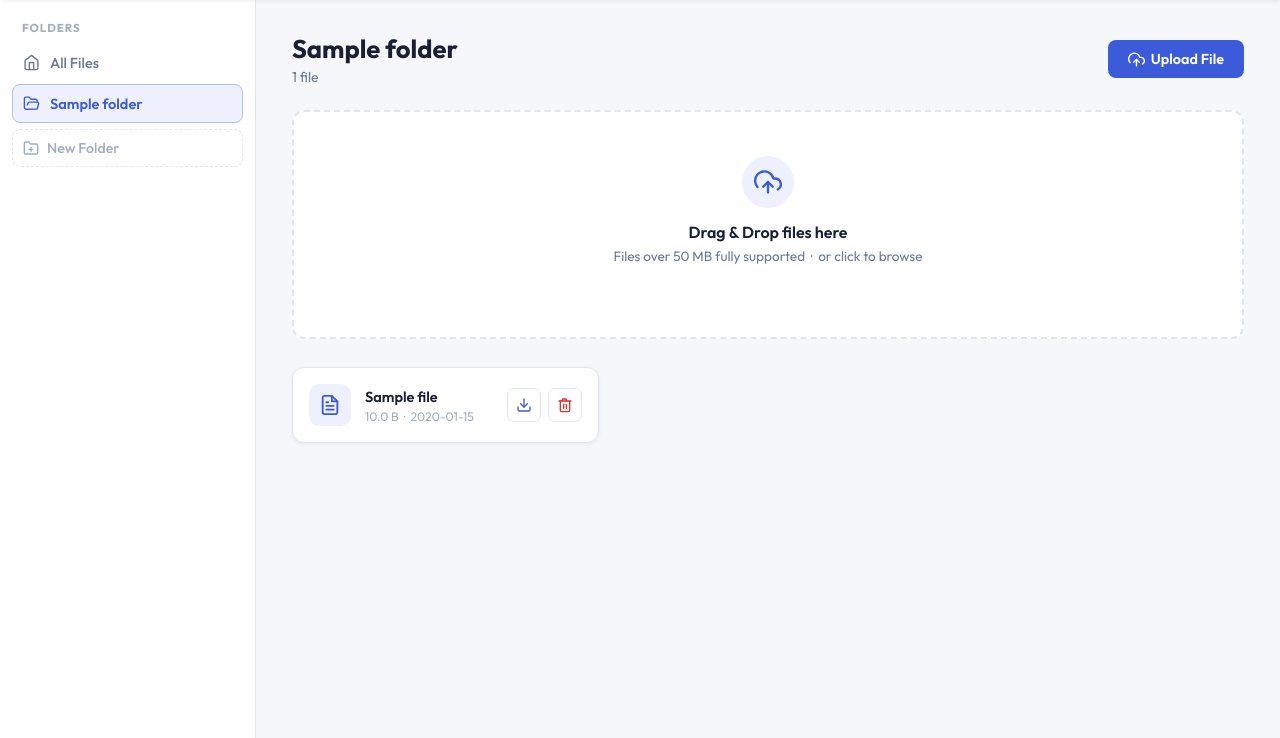
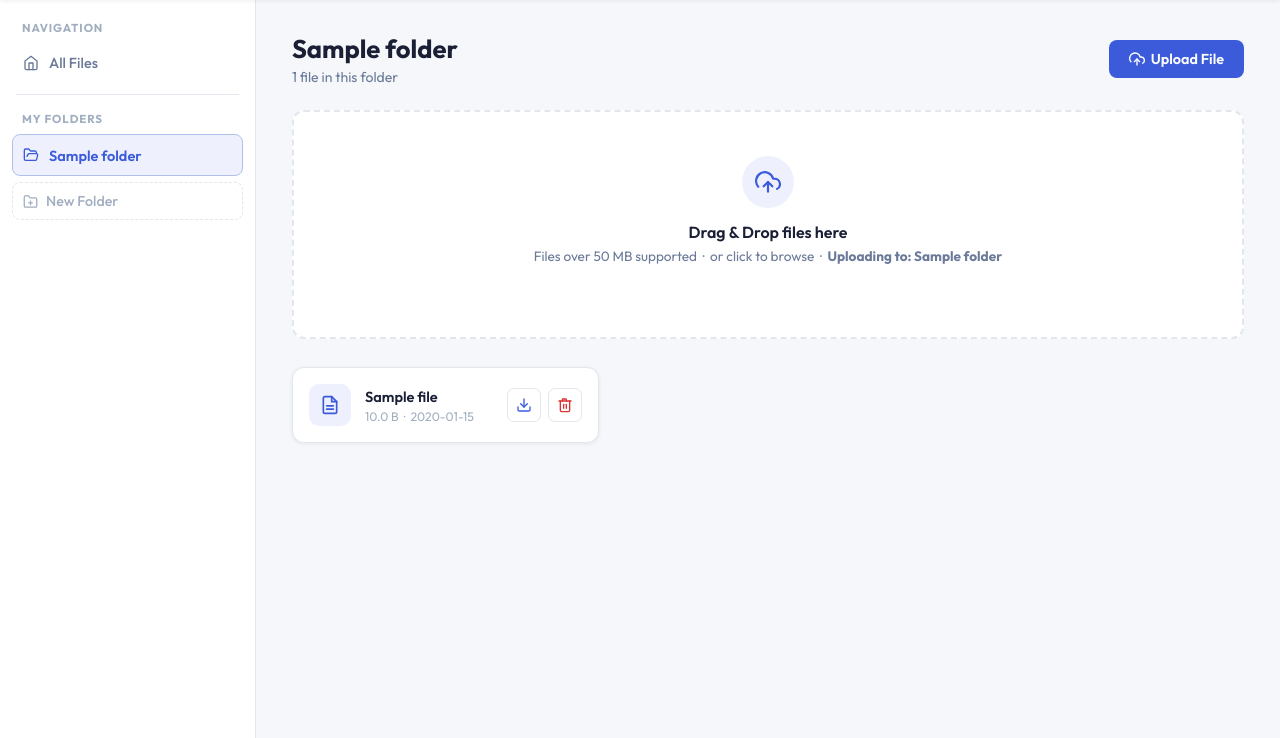
Before and after one commit to srinithreddy01/STUDENT-FILE-CONTROL, a Flask app: page /dashboard?folder=1 in a window 1280 px wide. Shown: the part 62-800 px from the top of the page. Run offline with Flask 3, Linux system fonts and the light colour scheme; the visitor is signed in with stand-in values (Sample User, id 1); tables that the repository leaves empty hold one stand-in row (values such as "Sample post").

Commit message:
fix: folder create/delete and file upload to folders all working

```diff
--- a/backend/static/app.js
+++ b/backend/static/app.js
@@ -24,23 +24,33 @@ function switchTab(tab) {
 
 // ── Folder modal ───────────────────────────────────────────────────────────────
 function openFolderModal() {
-  document.getElementById('folderModal').style.display = 'flex';
-  setTimeout(() => document.getElementById('folderNameInput').focus(), 50);
+  const modal = document.getElementById('folderModal');
+  modal.style.display = 'flex';
+  setTimeout(() => {
+    const input = document.getElementById('folderNameInput');
+    if (input) input.focus();
+  }, 60);
 }
 
 function closeFolderModal() {
   document.getElementById('folderModal').style.display = 'none';
-  document.getElementById('folderNameInput').value = '';
+  const input = document.getElementById('folderNameInput');
+  if (input) input.value = '';
   const err = document.getElementById('folderError');
-  if (err) { err.style.display = 'none'; }
+  if (err) err.style.display = 'none';
 }
 
+// Create folder via POST form-data → JSON response
 async function createFolder() {
-  const nameInput = document.getElementById('folderNameInput');
-  const name      = nameInput.value.trim();
-  const errEl     = document.getElementById('folderError');
+  const input = document.getElementById('folderNameInput');
+  const errEl = document.getElementById('folderError');
+  const name  = input ? input.value.trim() : '';
 
-  if (!name) return;
+  if (!name) {
+    errEl.textContent   = 'Please enter a folder name.';
+    errEl.style.display = 'block';
+    return;
+  }
   errEl.style.display = 'none';
 
   const fd = new FormData();
@@ -49,71 +59,105 @@ async function createFolder() {
   try {
     const res  = await fetch('/folder/create', { method: 'POST', body: fd });
     const data = await res.json();
+
     if (!res.ok) {
-      errEl.textContent    = data.error;
-      errEl.style.display  = 'block';
+      errEl.textContent   = data.error || 'Failed to create folder.';
+      errEl.style.display = 'block';
       return;
     }
+    // Success — close modal and go to the new folder
     closeFolderModal();
-    window.location.reload();
-  } catch {
-    errEl.textContent   = 'Network error — please try again';
+    window.location.href = '/dashboard?folder=' + data.id;
+
+  } catch (e) {
+    errEl.textContent   = 'Network error — please try again.';
     errEl.style.display = 'block';
   }
 }
 
 // ── Delete folder ──────────────────────────────────────────────────────────────
+// Called from the inline × button on each folder row
 async function deleteFolder(event, folderId) {
+  // Stop the click from bubbling up to the folder-item (which navigates)
   event.stopPropagation();
   event.preventDefault();
-  if (!confirm('Delete this folder? Files inside will move to All Files.')) return;
 
-  const res = await fetch(`/folder/${folderId}`, { method: 'DELETE' });
-  if (res.ok) {
-    const url = new URL(window.location.href);
-    if (url.searchParams.get('folder') == folderId) {
-      window.location.href = '/dashboard';
+  if (!confirm('Delete this folder?\nFiles inside will be moved to All Files.')) return;
+
+  try {
+    const res = await fetch('/folder/' + folderId, { method: 'DELETE' });
+
+    if (res.ok) {
+      // If we are currently inside that folder, jump to root
+      const urlFolder = new URLSearchParams(window.location.search).get('folder');
+      if (String(urlFolder) === String(folderId)) {
+        window.location.href = '/dashboard';
+      } else {
+        window.location.reload();
+      }
     } else {
-      window.location.reload();
+      const data = await res.json().catch(() => ({}));
+      alert('Could not delete folder: ' + (data.error || res.status));
     }
+  } catch (e) {
+    alert('Network error while deleting folder.');
   }
 }
 
 // ── Delete file ────────────────────────────────────────────────────────────────
 async function deleteFile(fileId) {
   if (!confirm('Permanently delete this file?')) return;
-  const res = await fetch(`/file/${fileId}`, { method: 'DELETE' });
-  if (res.ok) {
-    const card = document.getElementById(`file-${fileId}`);
-    if (card) {
-      card.style.animation = 'fadeOut .3s ease forwards';
-      setTimeout(() => card.remove(), 320);
+
+  try {
+    const res = await fetch('/file/' + fileId, { method: 'DELETE' });
+
+    if (res.ok) {
+      const card = document.getElementById('file-' + fileId);
+      if (card) {
+        card.style.transition = 'opacity .25s, transform .25s';
+        card.style.opacity    = '0';
+        card.style.transform  = 'scale(.96)';
+        setTimeout(() => card.remove(), 260);
+      }
+    } else {
+      const data = await res.json().catch(() => ({}));
+      alert('Could not delete file: ' + (data.error || res.status));
     }
+  } catch (e) {
+    alert('Network error while deleting file.');
   }
 }
 
-// ── Upload with progress ───────────────────────────────────────────────────────
+// ── Upload with XHR progress ───────────────────────────────────────────────────
 document.addEventListener('DOMContentLoaded', function () {
 
-  /* ── Folder modal keyboard shortcuts ── */
-  const nameInput = document.getElementById('folderNameInput');
-  if (nameInput) {
-    nameInput.addEventListener('keydown', function (e) {
+  // Folder modal: keyboard shortcuts
+  const folderInput = document.getElementById('folderNameInput');
+  if (folderInput) {
+    folderInput.addEventListener('keydown', function (e) {
       if (e.key === 'Enter')  createFolder();
       if (e.key === 'Escape') closeFolderModal();
     });
   }
 
-  /* ── Upload zone ── */
-  const zone          = document.getElementById('uploadZone');
-  const fileInput     = document.getElementById('fileInput');
-  const progressWrap  = document.getElementById('progressWrap');
-  const progressBar   = document.getElementById('progressBar');
-  const uploadStatus  = document.getElementById('uploadStatus');
+  // Close modal when clicking the dark overlay
+  const overlay = document.getElementById('folderModal');
+  if (overlay) {
+    overlay.addEventListener('click', function (e) {
+      if (e.target === overlay) closeFolderModal();
+    });
+  }
 
-  if (!zone) return;   // not on dashboard page
+  // ── Upload zone wiring ──────────────────────────────────────────
+  const zone         = document.getElementById('uploadZone');
+  const fileInput    = document.getElementById('fileInput');
+  const progressWrap = document.getElementById('progressWrap');
+  const progressBar  = document.getElementById('progressBar');
+  const statusEl     = document.getElementById('uploadStatus');
 
-  // click zone → open file picker (prevents double-trigger from inner button clicks)
+  if (!zone || !fileInput) return;   // not on dashboard
+
+  // Clicking zone opens picker (except when clicking the Upload button)
   zone.addEventListener('click', function (e) {
     if (e.target.closest('.btn')) return;
     fileInput.click();
@@ -123,8 +167,14 @@ document.addEventListener('DOMContentLoaded', function () {
     if (this.files && this.files[0]) doUpload(this.files[0]);
   });
 
-  zone.addEventListener('dragover',  e => { e.preventDefault(); zone.classList.add('dragover'); });
-  zone.addEventListener('dragleave', e => { e.preventDefault(); zone.classList.remove('dragover'); });
+  zone.addEventListener('dragover', function (e) {
+    e.preventDefault();
+    zone.classList.add('dragover');
+  });
+  zone.addEventListener('dragleave', function (e) {
+    e.preventDefault();
+    zone.classList.remove('dragover');
+  });
   zone.addEventListener('drop', function (e) {
     e.preventDefault();
     zone.classList.remove('dragover');
@@ -133,18 +183,22 @@ document.addEventListener('DOMContentLoaded', function () {
   });
 
   function doUpload(file) {
-    const folderParam = new URL(window.location.href).searchParams.get('folder');
+    // Read current folder from URL
+    const folderParam = new URLSearchParams(window.location.search).get('folder');
+
     const fd = new FormData();
     fd.append('file', file);
+    // Attach folder_id only when inside a real folder (not 'root' or empty)
     if (folderParam && folderParam !== 'root') {
       fd.append('folder_id', folderParam);
     }
 
+    // UI: show progress
     progressWrap.style.display = 'block';
     progressBar.style.width    = '0%';
-    uploadStatus.textContent   = `Uploading "${file.name}"…`;
+    statusEl.textContent       = 'Uploading "' + file.name + '"…';
     zone.style.pointerEvents   = 'none';
-    fileInput.value            = '';
+    fileInput.value            = '';   // reset so the same file can be re-selected
 
     const xhr = new XMLHttpRequest();
     xhr.open('POST', '/upload');
@@ -152,26 +206,26 @@ document.addEventListener('DOMContentLoaded', function () {
     xhr.upload.addEventListener('progress', function (e) {
       if (e.lengthComputable) {
         const pct = Math.round((e.loaded / e.total) * 100);
-        progressBar.style.width  = pct + '%';
-        uploadStatus.textContent = `Uploading… ${pct}%`;
+        progressBar.style.width = pct + '%';
+        statusEl.textContent    = 'Uploading… ' + pct + '%';
       }
     });
 
     xhr.addEventListener('load', function () {
       if (xhr.status === 201) {
-        uploadStatus.textContent = '✅ Upload complete! Refreshing…';
-        setTimeout(() => window.location.reload(), 800);
+        statusEl.textContent = '✅ Upload complete! Refreshing…';
+        setTimeout(() => window.location.reload(), 700);
       } else {
         let msg = 'Upload failed';
         try { msg = JSON.parse(xhr.responseText).error || msg; } catch {}
-        uploadStatus.textContent   = '❌ ' + msg;
+        statusEl.textContent       = '❌ ' + msg;
         progressWrap.style.display = 'none';
         zone.style.pointerEvents   = 'auto';
       }
     });
 
     xhr.addEventListener('error', function () {
-      uploadStatus.textContent   = '❌ Network error — please try again';
+      statusEl.textContent       = '❌ Network error — please try again';
       progressWrap.style.display = 'none';
       zone.style.pointerEvents   = 'auto';
     });
--- a/backend/static/style.css
+++ b/backend/static/style.css
@@ -247,14 +247,20 @@ body {
 .folder-name       { flex: 1; overflow: hidden; white-space: nowrap; text-overflow: ellipsis; }
 
 .folder-delete-btn {
-  width: 20px; height: 20px; display: none;
-  align-items: center; justify-content: center;
+  width: 22px; height: 22px;
+  display: flex; align-items: center; justify-content: center;
   background: transparent; border: none;
   color: var(--danger); border-radius: 5px;
-  cursor: pointer; padding: 0; opacity: .65;
+  cursor: pointer; padding: 0;
+  /* always in DOM but invisible until hover */
+  opacity: 0; pointer-events: none;
   transition: opacity .15s;
+  flex-shrink: 0;
 }
-.folder-item:hover .folder-delete-btn { display: flex; }
+.folder-item:hover .folder-delete-btn {
+  opacity: .75;
+  pointer-events: auto;
+}
 .folder-delete-btn:hover { opacity: 1; }
 
 .sidebar-divider { height: 1px; background: var(--border); margin: 10px 4px; }
@@ -378,9 +384,11 @@ body {
   border-radius: 16px;
   box-shadow: var(--shadow-lg);
   animation: fadeUp .2s ease;
+  /* stop clicks falling through to overlay */
+  position: relative;
 }
-.modal h2 { margin-bottom: 18px; font-size: 1.15rem; color: var(--text-1); }
-.modal-footer { display: flex; gap: 10px; margin-top: 18px; justify-content: flex-end; }
+.modal h2 { margin-bottom: 18px; font-size: 1.15rem; color: var(--text-1); display:flex; align-items:center; }
+.modal-footer { display: flex; gap: 10px; margin-top: 20px; justify-content: flex-end; }
 
 /* ── Animations ───────────────────────────────────────────────────── */
 @keyframes fadeUp  { from { opacity: 0; transform: translateY(14px); } to { opacity: 1; transform: translateY(0); } }
--- a/backend/templates/dashboard.html
+++ b/backend/templates/dashboard.html
@@ -24,7 +24,6 @@
   <div class="nav-right">
     <span class="nav-user">👋 {{ username }}</span>
     <a href="/logout" class="btn btn-ghost" style="padding:8px 14px;font-size:.85rem;">
-      <!-- log-out icon -->
       <svg xmlns="http://www.w3.org/2000/svg" width="15" height="15" viewBox="0 0 24 24"
            fill="none" stroke="currentColor" stroke-width="2"
            stroke-linecap="round" stroke-linejoin="round">
@@ -41,12 +40,12 @@
 
   <!-- ═══════════════════ SIDEBAR ═══════════════════ -->
   <aside class="sidebar">
-    <p class="sidebar-title">Folders</p>
+    <p class="sidebar-title">Navigation</p>
 
     <!-- All Files -->
     <a href="/dashboard"
        class="folder-item {{ 'active' if not active_folder else '' }}">
-      <svg xmlns="http://www.w3.org/2000/svg" width="17" height="17" viewBox="0 0 24 24"
+      <svg xmlns="http://www.w3.org/2000/svg" width="16" height="16" viewBox="0 0 24 24"
            fill="none" stroke="currentColor" stroke-width="2"
            stroke-linecap="round" stroke-linejoin="round">
         <path d="m3 9 9-7 9 7v11a2 2 0 0 1-2 2H5a2 2 0 0 1-2-2z"/>
@@ -55,35 +54,34 @@
       <span class="folder-name">All Files</span>
     </a>
 
-    <!-- Dynamic folders -->
+    <div class="sidebar-divider"></div>
+    <p class="sidebar-title" style="margin-top:6px;">My Folders</p>
+
+    <!-- Dynamic folder list -->
+    {% if folders %}
       {% for folder in folders %}
       <div class="folder-item {{ 'active' if active_folder == folder.id|string else '' }}"
            onclick="location.href='/dashboard?folder={{ folder.id }}'">
 
-      {% if active_folder == folder.id|string %}
-      <!-- folder-open icon -->
-      <svg xmlns="http://www.w3.org/2000/svg" width="17" height="17" viewBox="0 0 24 24"
+        <!-- folder icon -->
+        <svg xmlns="http://www.w3.org/2000/svg" width="16" height="16" viewBox="0 0 24 24"
              fill="none" stroke="currentColor" stroke-width="2"
              stroke-linecap="round" stroke-linejoin="round">
+          {% if active_folder == folder.id|string %}
             <path d="m6 14 1.5-2.9A2 2 0 0 1 9.24 10H20a2 2 0 0 1 1.94 2.5l-1.54 6a2 2 0 0 1-1.95 1.5H4a2 2 0 0 1-2-2V5a2 2 0 0 1 2-2h3.9a2 2 0 0 1 1.69.9l.81 1.2a2 2 0 0 0 1.67.9H18a2 2 0 0 1 2 2v2"/>
+          {% else %}
+            <path d="M22 19a2 2 0 0 1-2 2H4a2 2 0 0 1-2-2V5a2 2 0 0 1 2-2h5l2 3h9a2 2 0 0 1 2 2z"/>
+          {% endif %}
         </svg>
-      {% else %}
-      <!-- folder icon -->
-      <svg xmlns="http://www.w3.org/2000/svg" width="17" height="17" viewBox="0 0 24 24"
-           fill="none" stroke="currentColor" stroke-width="2"
-           stroke-linecap="round" stroke-linejoin="round">
-        <path d="M22 19a2 2 0 0 1-2 2H4a2 2 0 0 1-2-2V5a2 2 0 0 1 2-2h5l2 3h9a2 2 0 0 1 2 2z"/>
-      </svg>
-      {% endif %}
 
         <span class="folder-name">{{ folder.name }}</span>
 
-      <!-- Delete folder button (visible on hover via CSS) -->
+        <!-- Delete folder × button -->
         <button class="folder-delete-btn"
                 title="Delete folder"
                 onclick="deleteFolder(event, {{ folder.id }})">
-        <svg xmlns="http://www.w3.org/2000/svg" width="13" height="13" viewBox="0 0 24 24"
-             fill="none" stroke="currentColor" stroke-width="2"
+          <svg xmlns="http://www.w3.org/2000/svg" width="12" height="12" viewBox="0 0 24 24"
+               fill="none" stroke="currentColor" stroke-width="2.5"
                stroke-linecap="round" stroke-linejoin="round">
             <line x1="18" y1="6" x2="6" y2="18"/>
             <line x1="6"  y1="6" x2="18" y2="18"/>
@@ -91,10 +89,13 @@
         </button>
       </div>
       {% endfor %}
+    {% else %}
+      <p style="font-size:.83rem;color:var(--text-3);padding:6px 10px;">No folders yet</p>
+    {% endif %}
 
     <!-- New Folder button -->
     <button class="new-folder-btn" onclick="openFolderModal()">
-      <svg xmlns="http://www.w3.org/2000/svg" width="16" height="16" viewBox="0 0 24 24"
+      <svg xmlns="http://www.w3.org/2000/svg" width="15" height="15" viewBox="0 0 24 24"
            fill="none" stroke="currentColor" stroke-width="2"
            stroke-linecap="round" stroke-linejoin="round">
         <path d="M22 19a2 2 0 0 1-2 2H4a2 2 0 0 1-2-2V5a2 2 0 0 1 2-2h5l2 3h9a2 2 0 0 1 2 2z"/>
@@ -110,13 +111,19 @@
     <div class="main-header">
       <div>
         <h1>{{ current_label }}</h1>
-        <p>{{ files|length }} file{{ 's' if files|length != 1 else '' }}</p>
+        <p>{{ files|length }} file{{ 's' if files|length != 1 else '' }}
+          {% if active_folder and active_folder != 'root' %}
+            in this folder
+          {% endif %}
+        </p>
       </div>
+      <!-- Upload button (also triggers file picker) -->
       <button class="btn btn-primary" onclick="document.getElementById('fileInput').click()">
-        <svg xmlns="http://www.w3.org/2000/svg" width="17" height="17" viewBox="0 0 24 24"
+        <svg xmlns="http://www.w3.org/2000/svg" width="16" height="16" viewBox="0 0 24 24"
              fill="none" stroke="currentColor" stroke-width="2"
              stroke-linecap="round" stroke-linejoin="round">
-          <polyline points="16 16 12 12 8 16"/><line x1="12" y1="12" x2="12" y2="21"/>
+          <polyline points="16 16 12 12 8 16"/>
+          <line x1="12" y1="12" x2="12" y2="21"/>
           <path d="M20.39 18.39A5 5 0 0 0 18 9h-1.26A8 8 0 1 0 3 16.3"/>
         </svg>
         Upload File
@@ -129,15 +136,21 @@
     <!-- Upload drop zone -->
     <div class="upload-zone" id="uploadZone">
       <div class="upload-icon">
-        <svg xmlns="http://www.w3.org/2000/svg" width="28" height="28" viewBox="0 0 24 24"
+        <svg xmlns="http://www.w3.org/2000/svg" width="26" height="26" viewBox="0 0 24 24"
              fill="none" stroke="currentColor" stroke-width="2"
              stroke-linecap="round" stroke-linejoin="round">
-          <polyline points="16 16 12 12 8 16"/><line x1="12" y1="12" x2="12" y2="21"/>
+          <polyline points="16 16 12 12 8 16"/>
+          <line x1="12" y1="12" x2="12" y2="21"/>
           <path d="M20.39 18.39A5 5 0 0 0 18 9h-1.26A8 8 0 1 0 3 16.3"/>
         </svg>
       </div>
       <h3>Drag &amp; Drop files here</h3>
-      <p>Files over 50 MB fully supported &nbsp;·&nbsp; or click to browse</p>
+      <p>
+        Files over 50 MB supported &nbsp;·&nbsp; or click to browse
+        {% if active_folder and active_folder != 'root' %}
+          &nbsp;·&nbsp; <strong>Uploading to: {{ current_label }}</strong>
+        {% endif %}
+      </p>
       <div class="progress-bar-wrap" id="progressWrap" style="display:none">
         <div class="progress-bar" id="progressBar"></div>
       </div>
@@ -154,27 +167,31 @@
             <path d="M14 2H6a2 2 0 0 0-2 2v16a2 2 0 0 0 2 2h12a2 2 0 0 0 2-2V8z"/>
             <polyline points="14 2 14 8 20 8"/>
           </svg>
-          <p style="margin-top:14px">No files here yet — upload something!</p>
+          <p style="margin-top:12px;font-size:.95rem;">
+            No files here yet —
+            <span style="color:var(--accent);cursor:pointer"
+                  onclick="document.getElementById('fileInput').click()">upload one</span>
+            or drag &amp; drop above.
+          </p>
         </div>
       {% endif %}
 
       {% for file in files %}
       <div class="file-card" id="file-{{ file.id }}">
 
-        <!-- File type icon -->
+        <!-- Icon -->
         <div class="file-icon-box">
-          <svg xmlns="http://www.w3.org/2000/svg" width="22" height="22" viewBox="0 0 24 24"
+          <svg xmlns="http://www.w3.org/2000/svg" width="20" height="20" viewBox="0 0 24 24"
                fill="none" stroke="currentColor" stroke-width="2"
                stroke-linecap="round" stroke-linejoin="round">
             <path d="M14 2H6a2 2 0 0 0-2 2v16a2 2 0 0 0 2 2h12a2 2 0 0 0 2-2V8z"/>
             <polyline points="14 2 14 8 20 8"/>
             <line x1="16" y1="13" x2="8" y2="13"/>
             <line x1="16" y1="17" x2="8" y2="17"/>
-            <polyline points="10 9 9 9 8 9"/>
           </svg>
         </div>
 
-        <!-- File info -->
+        <!-- Info -->
         <div class="file-info">
           <div class="file-name" title="{{ file.original_name }}">{{ file.original_name }}</div>
           <div class="file-meta">
@@ -182,11 +199,11 @@
           </div>
         </div>
 
-        <!-- ── Two icon action buttons ── -->
+        <!-- ── TWO action buttons: Download + Delete ── -->
         <div class="file-actions">
           <a href="/download/{{ file.id }}"
              class="icon-btn icon-btn-download"
-             title="Download file">
+             title="Download">
             <svg xmlns="http://www.w3.org/2000/svg" viewBox="0 0 24 24"
                  fill="none" stroke="currentColor" stroke-width="2"
                  stroke-linecap="round" stroke-linejoin="round">
@@ -197,7 +214,7 @@
           </a>
 
           <button class="icon-btn icon-btn-delete"
-                  title="Delete file"
+                  title="Delete"
                   onclick="deleteFile({{ file.id }})">
             <svg xmlns="http://www.w3.org/2000/svg" viewBox="0 0 24 24"
                  fill="none" stroke="currentColor" stroke-width="2"
@@ -217,16 +234,31 @@
 </div><!-- /layout -->
 
 <!-- ═══════════════════ CREATE FOLDER MODAL ═══════════════════ -->
-<div id="folderModal" class="modal-overlay" style="display:none"
-     onclick="closeFolderModal()">
-  <div class="modal glass" onclick="event.stopPropagation()">
-    <h2>Create New Folder</h2>
+<div id="folderModal" class="modal-overlay" style="display:none">
+  <div class="modal">
+    <h2>
+      <svg style="vertical-align:-4px;margin-right:8px" xmlns="http://www.w3.org/2000/svg"
+           width="20" height="20" viewBox="0 0 24 24" fill="none"
+           stroke="#3b5bdb" stroke-width="2" stroke-linecap="round" stroke-linejoin="round">
+        <path d="M22 19a2 2 0 0 1-2 2H4a2 2 0 0 1-2-2V5a2 2 0 0 1 2-2h5l2 3h9a2 2 0 0 1 2 2z"/>
+        <line x1="12" y1="11" x2="12" y2="17"/>
+        <line x1="9"  y1="14" x2="15" y2="14"/>
+      </svg>
+      Create New Folder
+    </h2>
     <div id="folderError" class="error-msg" style="display:none;margin-bottom:14px"></div>
     <input id="folderNameInput" class="input-field"
-           placeholder="Folder name" maxlength="80">
+           placeholder="e.g. Semester 1 Notes" maxlength="80">
     <div class="modal-footer">
-      <button class="btn btn-ghost"    onclick="closeFolderModal()">Cancel</button>
-      <button class="btn btn-primary"  onclick="createFolder()">Create</button>
+      <button class="btn btn-ghost"   onclick="closeFolderModal()">Cancel</button>
+      <button class="btn btn-primary" onclick="createFolder()">
+        <svg xmlns="http://www.w3.org/2000/svg" width="15" height="15" viewBox="0 0 24 24"
+             fill="none" stroke="currentColor" stroke-width="2"
+             stroke-linecap="round" stroke-linejoin="round">
+          <polyline points="20 6 9 17 4 12"/>
+        </svg>
+        Create
+      </button>
     </div>
   </div>
 </div>
```
Lines whose indentation alone changed are shown as unchanged.
